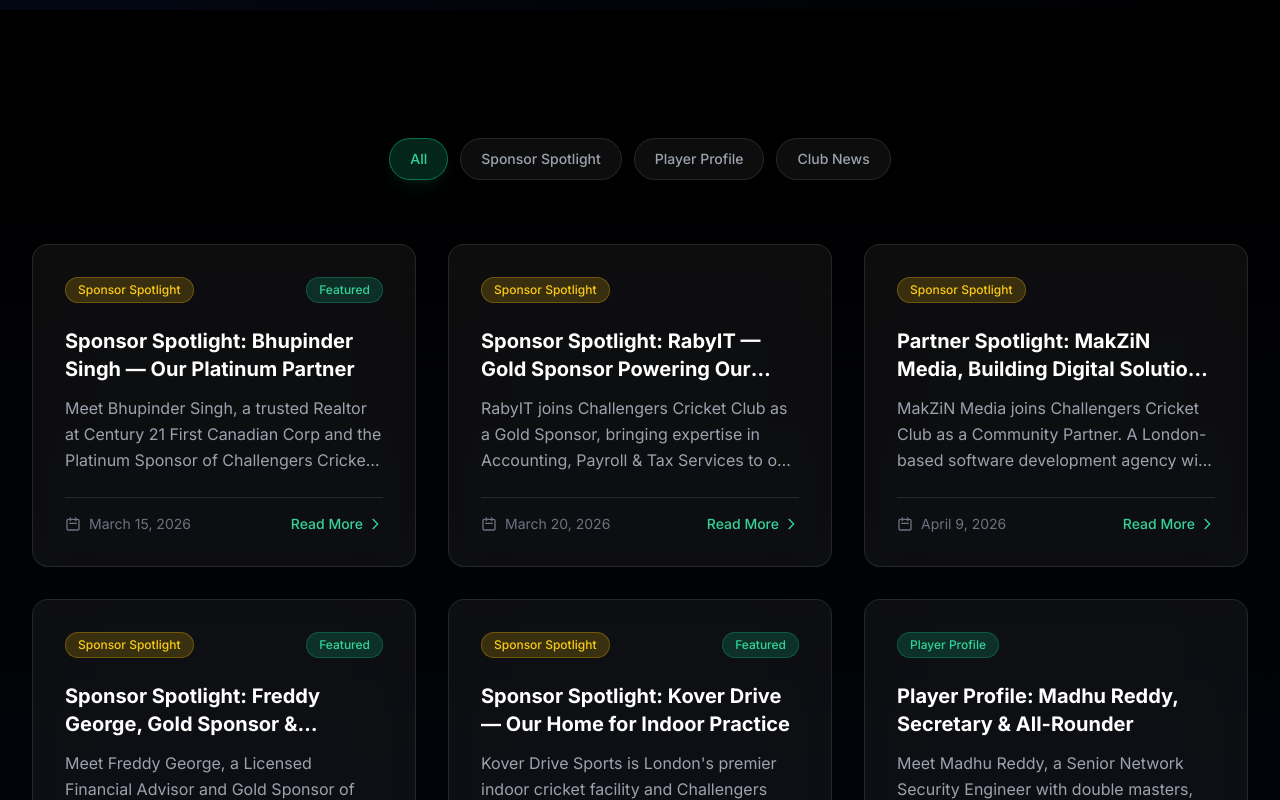
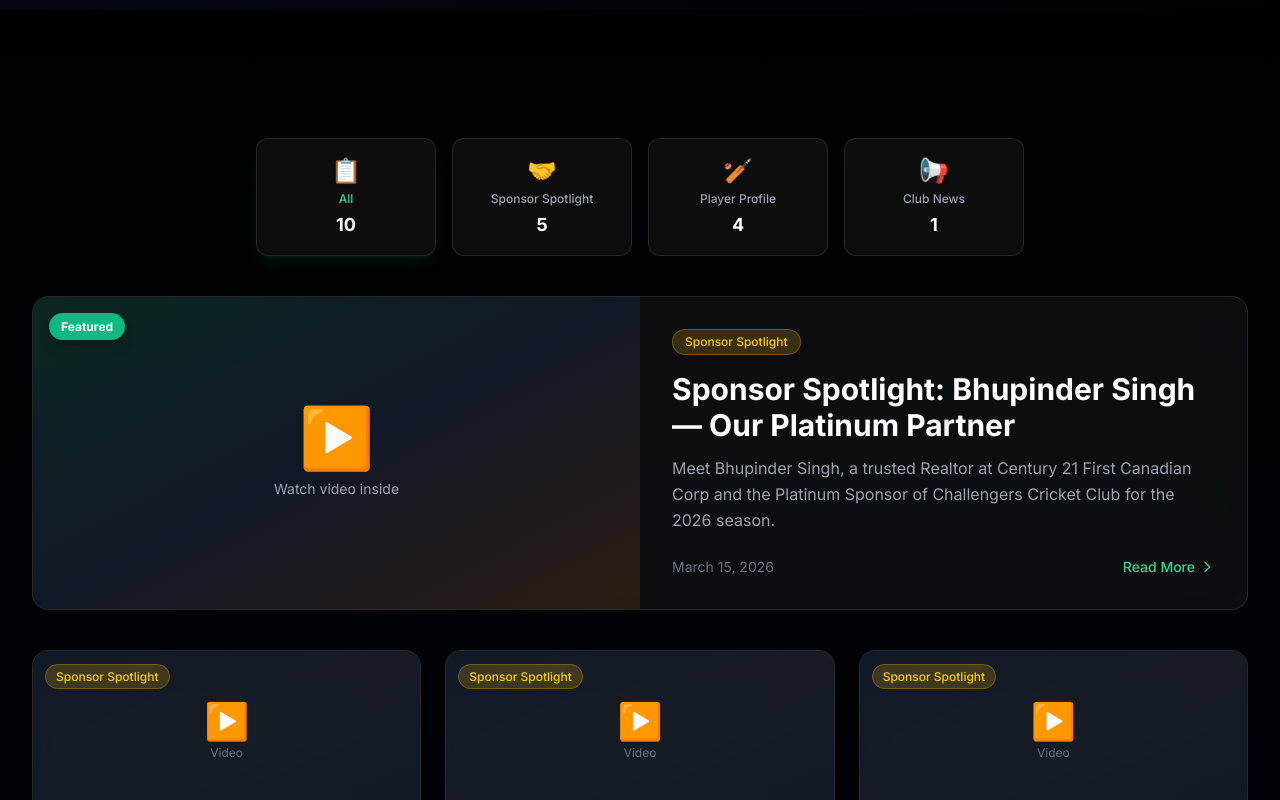
Before and after one commit to msaad7777/Challengers-cc, a Next.js app: page /blog in a window 1280 px wide. Shown: the part 600-1400 px from the top of the page. Built offline with nearby package versions, Linux system fonts and the light colour scheme.

Commit message:
Redesign blog grid — featured post hero, image cards, category stats, cleaner layout
Co-Authored-By: Claude Opus 4.6 (1M context) <noreply@anthropic.com>

```diff
--- a/app/blog/BlogGrid.tsx
+++ b/app/blog/BlogGrid.tsx
@@ -10,6 +10,12 @@ const categoryColors: Record<string, string> = {
   'Club News': 'bg-blue-500/20 text-blue-400 border-blue-500/30',
 };
 
+const categoryIcons: Record<string, string> = {
+  'Sponsor Spotlight': '🤝',
+  'Player Profile': '🏏',
+  'Club News': '📢',
+};
+
 export default function BlogGrid({ posts }: { posts: BlogPost[] }) {
   const [activeCategory, setActiveCategory] = useState<string>('All');
 
@@ -18,87 +24,167 @@ export default function BlogGrid({ posts }: { posts: BlogPost[] }) {
       ? posts
       : posts.filter((p) => p.category === activeCategory);
 
+  const featuredPost = filtered.find((p) => p.featured);
+  const remainingPosts = filtered.filter((p) => p !== featuredPost);
+
   return (
     <>
-      {/* Filter Tabs */}
-      <div className="flex flex-wrap justify-center gap-3 mb-16">
-        {categories.map((cat) => (
+      {/* Category Stats */}
+      <div className="grid grid-cols-2 md:grid-cols-4 gap-4 mb-10 max-w-3xl mx-auto">
+        {categories.map((cat) => {
+          const count = cat === 'All' ? posts.length : posts.filter((p) => p.category === cat).length;
+          return (
             <button
               key={cat}
               onClick={() => setActiveCategory(cat)}
-            className={`px-5 py-2.5 rounded-full text-sm font-medium border transition-all duration-300 ${
+              className={`glass rounded-xl p-4 text-center transition-all duration-300 border-2 ${
                 activeCategory === cat
-                ? 'bg-primary-500/20 text-primary-400 border-primary-500/50 shadow-lg shadow-primary-500/10'
-                : 'bg-white/5 text-gray-400 border-white/10 hover:bg-white/10 hover:text-white'
+                  ? 'border-primary-500/50 shadow-lg shadow-primary-500/10'
+                  : 'border-white/5 hover:border-white/20'
               }`}
             >
+              <div className="text-2xl mb-1">
+                {cat === 'All' ? '📋' : categoryIcons[cat]}
+              </div>
+              <div className={`text-xs font-medium ${activeCategory === cat ? 'text-primary-400' : 'text-gray-400'}`}>
                 {cat}
+              </div>
+              <div className="text-lg font-bold text-white mt-1">{count}</div>
             </button>
-        ))}
+          );
+        })}
       </div>
 
-      {/* Posts Grid */}
       {filtered.length === 0 ? (
         <div className="text-center py-20">
           <p className="text-gray-400 text-lg">No posts in this category yet. Check back soon!</p>
         </div>
       ) : (
-        <div className="grid md:grid-cols-2 lg:grid-cols-3 gap-8">
-          {filtered.map((post) => (
+        <>
+          {/* Featured Post - Large Card */}
+          {featuredPost && (
+            <Link
+              href={`/blog/${featuredPost.slug}`}
+              className="block glass rounded-2xl overflow-hidden glass-hover group transition-all duration-300 mb-10 border border-white/10 hover:border-primary-500/30"
+            >
+              <div className="grid md:grid-cols-2 gap-0">
+                {/* Left - Image or Gradient */}
+                <div className="relative h-48 md:h-auto md:min-h-[280px] bg-gradient-to-br from-primary-900/40 via-gray-900 to-accent-900/30 flex items-center justify-center overflow-hidden">
+                  {featuredPost.image ? (
+                    <img
+                      src={featuredPost.image}
+                      alt={featuredPost.title}
+                      className="w-full h-full object-cover"
+                    />
+                  ) : featuredPost.video ? (
+                    <div className="text-center p-8">
+                      <div className="text-6xl mb-3">▶️</div>
+                      <p className="text-gray-400 text-sm">Watch video inside</p>
+                    </div>
+                  ) : (
+                    <div className="text-center p-8">
+                      <div className="text-6xl mb-3">{categoryIcons[featuredPost.category] || '📄'}</div>
+                    </div>
+                  )}
+                  <div className="absolute top-4 left-4">
+                    <span className="text-xs font-bold px-3 py-1.5 rounded-full bg-primary-500 text-white shadow-lg">
+                      Featured
+                    </span>
+                  </div>
+                </div>
+
+                {/* Right - Content */}
+                <div className="p-8 flex flex-col justify-center">
+                  <span
+                    className={`text-xs font-medium px-3 py-1 rounded-full border w-fit mb-4 ${
+                      categoryColors[featuredPost.category] || 'bg-white/10 text-gray-300 border-white/20'
+                    }`}
+                  >
+                    {featuredPost.category}
+                  </span>
+                  <h2 className="text-2xl md:text-3xl font-bold text-white mb-3 group-hover:text-primary-400 transition-colors">
+                    {featuredPost.title}
+                  </h2>
+                  <p className="text-gray-400 leading-relaxed mb-6 line-clamp-3">
+                    {featuredPost.excerpt}
+                  </p>
+                  <div className="flex items-center justify-between">
+                    <span className="text-sm text-gray-500">
+                      {new Date(featuredPost.date).toLocaleDateString('en-CA', {
+                        year: 'numeric',
+                        month: 'long',
+                        day: 'numeric',
+                      })}
+                    </span>
+                    <span className="text-primary-400 text-sm font-medium group-hover:translate-x-1 transition-transform inline-flex items-center gap-1">
+                      Read More
+                      <svg className="w-4 h-4" fill="none" stroke="currentColor" viewBox="0 0 24 24">
+                        <path strokeLinecap="round" strokeLinejoin="round" strokeWidth={2} d="M9 5l7 7-7 7" />
+                      </svg>
+                    </span>
+                  </div>
+                </div>
+              </div>
+            </Link>
+          )}
+
+          {/* Remaining Posts Grid */}
+          {remainingPosts.length > 0 && (
+            <div className="grid sm:grid-cols-2 lg:grid-cols-3 gap-6">
+              {remainingPosts.map((post) => (
                 <Link
                   key={post.slug}
                   href={`/blog/${post.slug}`}
-              className="glass rounded-2xl overflow-hidden glass-hover group transition-all duration-300 flex flex-col"
+                  className="glass rounded-2xl overflow-hidden glass-hover group transition-all duration-300 flex flex-col border border-white/5 hover:border-primary-500/30"
                 >
-              {/* Card Header with Category */}
-              <div className="p-8 pb-0">
-                <div className="flex items-center justify-between mb-4">
+                  {/* Card Image / Icon */}
+                  <div className="relative h-40 bg-gradient-to-br from-gray-900 via-gray-800/50 to-gray-900 flex items-center justify-center overflow-hidden">
+                    {post.image ? (
+                      <img
+                        src={post.image}
+                        alt={post.title}
+                        className="w-full h-full object-cover group-hover:scale-105 transition-transform duration-500"
+                      />
+                    ) : post.video ? (
+                      <div className="text-center">
+                        <div className="text-4xl mb-1">▶️</div>
+                        <p className="text-gray-500 text-xs">Video</p>
+                      </div>
+                    ) : (
+                      <div className="text-5xl">{categoryIcons[post.category] || '📄'}</div>
+                    )}
+                    <div className="absolute top-3 left-3">
                       <span
-                    className={`text-xs font-medium px-3 py-1 rounded-full border ${
+                        className={`text-xs font-medium px-2.5 py-1 rounded-full border backdrop-blur-sm ${
                           categoryColors[post.category] || 'bg-white/10 text-gray-300 border-white/20'
                         }`}
                       >
                         {post.category}
                       </span>
-                  {post.featured && (
-                    <span className="text-xs font-medium px-3 py-1 rounded-full bg-primary-500/20 text-primary-400 border border-primary-500/30">
-                      Featured
-                    </span>
-                  )}
                     </div>
                   </div>
 
                   {/* Card Body */}
-              <div className="p-8 pt-2 flex-1 flex flex-col">
-                <h3 className="text-xl font-bold text-white mb-3 group-hover:text-primary-400 transition-colors line-clamp-2">
+                  <div className="p-6 flex-1 flex flex-col">
+                    <h3 className="text-lg font-bold text-white mb-2 group-hover:text-primary-400 transition-colors line-clamp-2">
                       {post.title}
                     </h3>
-                <p className="text-gray-400 leading-relaxed mb-6 flex-1 line-clamp-3">
+                    <p className="text-gray-400 text-sm leading-relaxed mb-4 flex-1 line-clamp-2">
                       {post.excerpt}
                     </p>
 
                     {/* Card Footer */}
-                <div className="flex items-center justify-between pt-4 border-t border-white/10">
-                  <div className="flex items-center gap-2 text-sm text-gray-500">
-                    <svg className="w-4 h-4" fill="none" stroke="currentColor" viewBox="0 0 24 24">
-                      <path
-                        strokeLinecap="round"
-                        strokeLinejoin="round"
-                        strokeWidth={2}
-                        d="M8 7V3m8 4V3m-9 8h10M5 21h14a2 2 0 002-2V7a2 2 0 00-2-2H5a2 2 0 00-2 2v12a2 2 0 002 2z"
-                      />
-                    </svg>
-                    <span>
+                    <div className="flex items-center justify-between pt-3 border-t border-white/10">
+                      <span className="text-xs text-gray-500">
                         {new Date(post.date).toLocaleDateString('en-CA', {
+                          month: 'short',
+                          day: 'numeric',
                           year: 'numeric',
-                        month: 'long',
-                        day: 'numeric',
                         })}
                       </span>
-                  </div>
-                  <span className="text-primary-400 text-sm font-medium group-hover:translate-x-1 transition-transform inline-flex items-center gap-1">
-                    Read More
-                    <svg className="w-4 h-4" fill="none" stroke="currentColor" viewBox="0 0 24 24">
+                      <span className="text-primary-400 text-xs font-medium group-hover:translate-x-1 transition-transform inline-flex items-center gap-1">
+                        Read
+                        <svg className="w-3 h-3" fill="none" stroke="currentColor" viewBox="0 0 24 24">
                           <path strokeLinecap="round" strokeLinejoin="round" strokeWidth={2} d="M9 5l7 7-7 7" />
                         </svg>
                       </span>
@@ -109,5 +195,7 @@ export default function BlogGrid({ posts }: { posts: BlogPost[] }) {
             </div>
           )}
         </>
+      )}
+    </>
   );
 }
```
Lines whose indentation alone changed are shown as unchanged.
